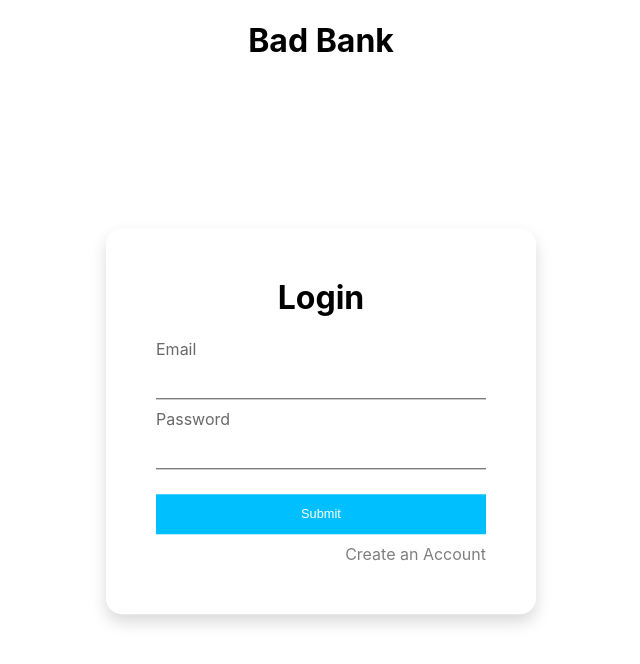
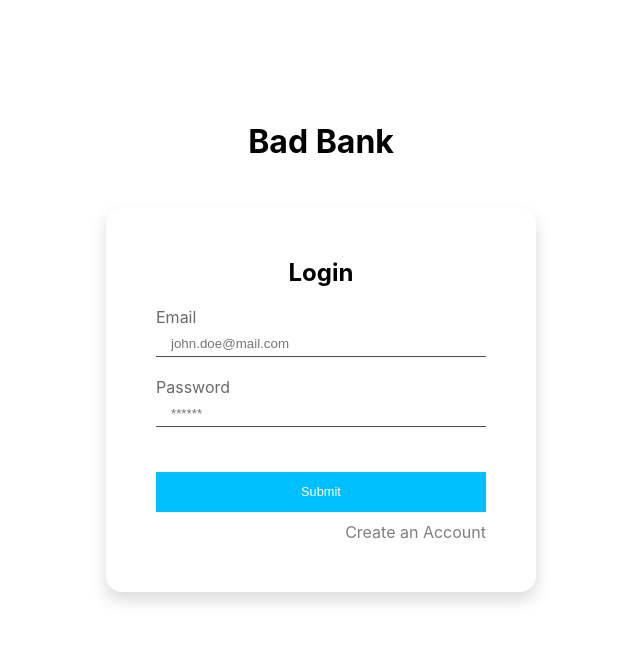
Before and after one commit to JoseNaime/Bad-Bank-FullStack, a Next.js app in the folder client/: page /login in a window 1280 px wide. Shown: the top 664 px of the page, without its empty margins (319-959 px from the left). Built offline with nearby package versions, Linux system fonts and the light colour scheme.

Commit message:
title added

```diff
--- a/client/pages/login.js
+++ b/client/pages/login.js
@@ -46,10 +46,10 @@ function Login(props) {
 
     return (
         <main>
-            <h1 className="text-center title"> Bad Bank </h1>
+            <h1 className="text-center title">Bad Bank</h1>
             <div className="card">
                 <div className="card-content ">
-                    <h1 className="text-center">Login</h1>
+                    <h2 className="text-center">Login</h2>
                     <Formik
                         initialValues={{email: '', password: ''}}
                         validate={values => {
@@ -69,12 +69,12 @@ function Login(props) {
                             <Form>
                                 <div className="field-group">
                                     <label htmlFor="email">Email</label>
-                                    <Field type="email" name="email" className="form-control" />
+                                    <Field type="email" name="email" className="form-control" placeholder={"john.doe@mail.com"} />
                                     <ErrorMessage name="email" component="div" />
                                 </div>
                                 <div className="field-group">
                                     <label htmlFor="password">Password</label>
-                                    <Field type="password" name="password" className="form-control" />
+                                    <Field type="password" name="password" className="form-control" placeholder={"******"}/>
                                     <ErrorMessage name="password" component="div" />
                                 </div>
                                 <div className='alert'>{error}</div>
--- a/client/styles/globals.css
+++ b/client/styles/globals.css
@@ -129,7 +129,7 @@ input:focus, textarea:focus, select:focus {
   width   : 100%;
   padding : 50px;
 }
-.card-content h1 {
+.card-content h1, .card-content h2 {
   margin-top : 0;
 }
 
@@ -139,7 +139,7 @@ input:focus, textarea:focus, select:focus {
   align-items     : center;
 }
 
-.card-header h1 {
+.card-header h1, .card-header h2 {
   margin : 0;
 }
 
@@ -173,7 +173,7 @@ input:focus, textarea:focus, select:focus {
 input {
   border        : none;
   border-bottom : 1px solid #4B4B4B;
-  height        : 35px;
+  height        : 25px;
   padding       : 0 15px;
   transition    : all 0.3s ease;
 }
@@ -227,10 +227,7 @@ button[type='submit'] {
   display        : flex;
   flex-direction : column;
   width          : 100%;
-}
-
-.field-group:first-child {
-  margin-bottom : 10px;
+  margin-bottom  : 20px;
 }
 
 .active-link {
@@ -321,7 +318,7 @@ button[type='submit'] {
 .flex-horizontal {
   gap             : 30px;
   display         : flex;
-  flex-direction   : row;
+  flex-direction  : row;
   justify-content : space-around;
 }
 
@@ -332,3 +329,10 @@ button[type='submit'] {
 .pos-amount {
   color : #D9F580;
 }
+
+.title {
+  position  : absolute;
+  top       : 15%;
+  left      : 50%;
+  transform : translate(-50%, -50%);
+}
```
Also changed, not shown: client/pages/register.js (+4 -4 lines).
